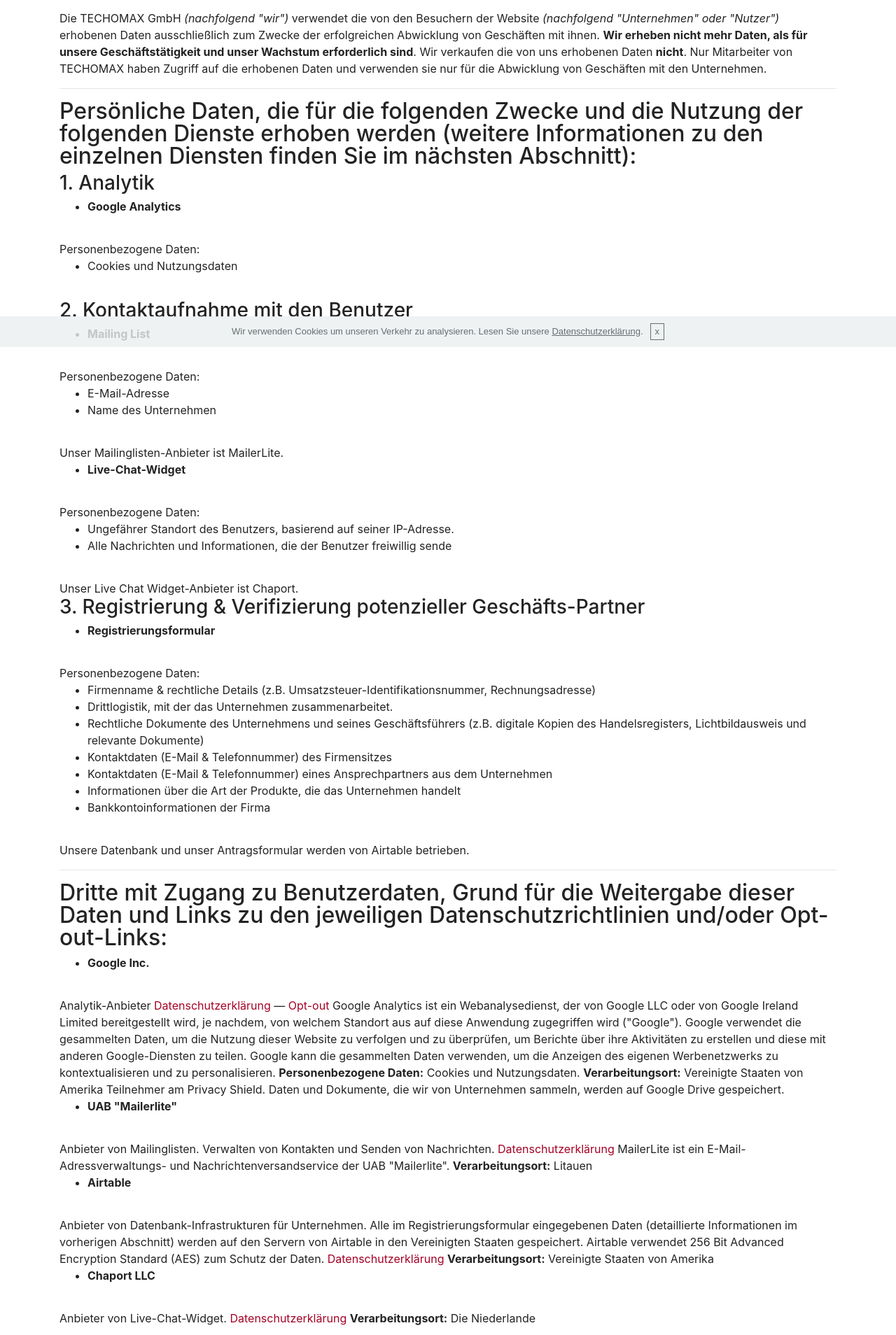
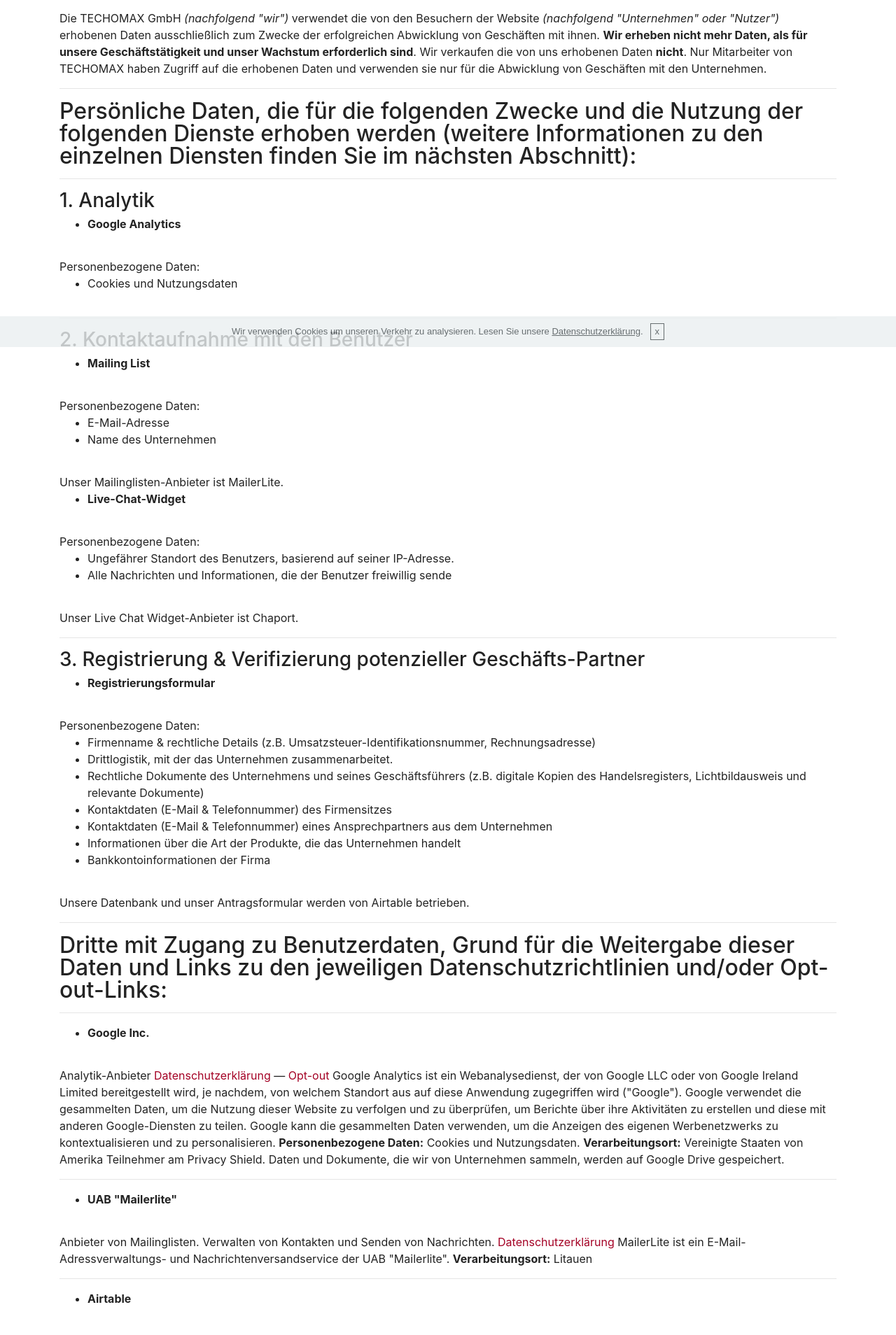
Before and after one commit to techomax/techomax.github.io, a Jekyll site: the page built from de/privacy.html, in a window 1280 px wide. Shown: the part 404-2312 px from the top of the page at 70% size. Built offline with Jekyll 4.4.1, drawn with Linux system fonts in a browser that asks for light colours; some web fonts are replaced.

Commit message:
Update privacy.html

```diff
--- a/de/privacy.html
+++ b/de/privacy.html
@@ -8,70 +8,180 @@
 
 <div class="container">
 
-<h1>Datenschutzerklärung von techomax.at - Deutsch</h1>
-<h3>Anbieter und Verantwortlicher</h3>
-<p><b>TECHOMAX GmbH</b></p>
-<p>Heiligenstädter Lände 29 / 2. OG</p>
-<p>A-1190 Wien, Österreich</p>
-<p>UID-Nr. AT U71975838</p>
-<p><b>E-Mail-Adresse des Anbieters:</b> <a href="mailto:info@techomax.at">info@techomax.at</a></p>
-<p><b>Festnummer des Anbieters:</b> +43 1 361 44 1133</p>
+<h1>
+    Datenschutzerklärung von techomax.at - Deutsch
+</h1>
+
+<h3>
+    Anbieter und Verantwortlicher
+</h3>
+
+<p>
+    <b>TECHOMAX GmbH</b>
+</p>
+
+<p>
+    Heiligenstädter Lände 29 / 2. OG
+</p>
+
+<p>
+    A-1190 Wien, Österreich
+</p>
+
+<p>
+    UID-Nr. AT U71975838
+</p>
+
+<p>
+    <b>E-Mail-Adresse des Anbieters:</b> <a href="mailto:info@techomax.at">info@techomax.at</a>
+</p>
+
+<p>
+    <b>Festnummer des Anbieters:</b> +43 1 361 44 1133
+</p>
+
 <hr>
-<p>Die TECHOMAX GmbH <i>(nachfolgend "wir")</i> verwendet die von den Besuchern der Website <i>(nachfolgend "Unternehmen" oder "Nutzer")</i> erhobenen Daten ausschließlich zum Zwecke der erfolgreichen Abwicklung von Geschäften mit ihnen. <b>Wir erheben nicht mehr Daten, als für unsere Geschäftstätigkeit und unser Wachstum erforderlich sind</b>. Wir verkaufen die von uns erhobenen Daten <b>nicht</b>. Nur Mitarbeiter von TECHOMAX haben Zugriff auf die erhobenen Daten und verwenden sie nur für die Abwicklung von Geschäften mit den Unternehmen.</p>
+
+<p>
+    Die TECHOMAX GmbH <i>(nachfolgend "wir")</i> verwendet die von den Besuchern der Website <i>(nachfolgend "Unternehmen" oder "Nutzer")</i> erhobenen Daten ausschließlich zum Zwecke der erfolgreichen Abwicklung von Geschäften mit ihnen. <b>Wir erheben nicht mehr Daten, als für unsere Geschäftstätigkeit und unser Wachstum erforderlich sind</b>. Wir verkaufen die von uns erhobenen Daten <b>nicht</b>. Nur Mitarbeiter von TECHOMAX haben Zugriff auf die erhobenen Daten und verwenden sie nur für die Abwicklung von Geschäften mit den Unternehmen.
+</p>
+
 <hr>
-<h2>Persönliche Daten, die für die folgenden Zwecke und die Nutzung der folgenden Dienste erhoben werden (weitere Informationen zu den einzelnen Diensten finden Sie im nächsten Abschnitt):</h2>
-<h3>1. Analytik</h3>
-<ul><li>	<b>Google Analytics</b>
-</li></ul>	Personenbezogene Daten:
-<ul><li>		Cookies und Nutzungsdaten
-</li></ul>
-<h3>2. Kontaktaufnahme mit den Benutzer</h3>
-<ul><li>	<b>Mailing List</b>
-</li></ul>	Personenbezogene Daten:
-<ul><li>		E-Mail-Adresse
-</li><li>		Name des Unternehmen
-</li></ul>	Unser Mailinglisten-Anbieter ist MailerLite.
-<ul><li>	<b>Live-Chat-Widget</b>
-</li></ul>	Personenbezogene Daten:
-<ul><li>		Ungefährer Standort des Benutzers, basierend auf seiner IP-Adresse.
-</li><li>		Alle Nachrichten und Informationen, die der Benutzer freiwillig sende
-</li></ul>	Unser Live Chat Widget-Anbieter ist Chaport.
 
-<h3>3. Registrierung & Verifizierung potenzieller Geschäfts-Partner</h3>
-<ul><li>	<b>Registrierungsformular</b>
-</li></ul>	Personenbezogene Daten:
-<ul><li>		Firmenname & rechtliche Details (z.B. Umsatzsteuer-Identifikationsnummer, Rechnungsadresse)
-</li><li>		Drittlogistik, mit der das Unternehmen zusammenarbeitet.
-</li><li>		Rechtliche Dokumente des Unternehmens und seines Geschäftsführers (z.B. digitale Kopien des Handelsregisters, Lichtbildausweis und relevante Dokumente)
-</li><li>		Kontaktdaten (E-Mail & Telefonnummer) des Firmensitzes
-</li><li>		Kontaktdaten (E-Mail & Telefonnummer) eines Ansprechpartners aus dem Unternehmen
-</li><li>		Informationen über die Art der Produkte, die das Unternehmen handelt
-</li><li>		Bankkontoinformationen der Firma
-</li></ul>	Unsere Datenbank und unser Antragsformular werden von Airtable betrieben.
+<h2>
+    Persönliche Daten, die für die folgenden Zwecke und die Nutzung der folgenden Dienste erhoben werden (weitere Informationen zu den einzelnen Diensten finden Sie im nächsten Abschnitt):
+</h2>
+
 <hr>
-<h2>Dritte mit Zugang zu Benutzerdaten, Grund für die Weitergabe dieser Daten und Links zu den jeweiligen Datenschutzrichtlinien und/oder Opt-out-Links:</h2>
-<ul><li><b>Google Inc.</b>
-</li></ul>Analytik-Anbieter
-<a href="https://policies.google.com/privacy?hl=de">Datenschutzerklärung</a> — <a href="https://tools.google.com/dlpage/gaoptout">Opt-out</a>
-Google Analytics ist ein Webanalysedienst, der von Google LLC oder von Google Ireland Limited bereitgestellt wird, je nachdem, von welchem Standort aus auf diese Anwendung zugegriffen wird ("Google"). Google verwendet die gesammelten Daten, um die Nutzung dieser Website zu verfolgen und zu überprüfen, um Berichte über ihre Aktivitäten zu erstellen und diese mit anderen Google-Diensten zu teilen.
-Google kann die gesammelten Daten verwenden, um die Anzeigen des eigenen Werbenetzwerks zu kontextualisieren und zu personalisieren.
-<b>Personenbezogene Daten:</b> Cookies und Nutzungsdaten.
-<b>Verarbeitungsort:</b> Vereinigte Staaten von Amerika
-Teilnehmer am Privacy Shield.
-Daten und Dokumente, die wir von Unternehmen sammeln, werden auf Google Drive gespeichert.
-<ul><li><b>UAB "Mailerlite"</b>
-</li></ul>Anbieter von Mailinglisten. Verwalten von Kontakten und Senden von Nachrichten.
-<a href="https://www.mailerlite.com/legal/privacy-policy">Datenschutzerklärung</a>
-MailerLite ist ein E-Mail-Adressverwaltungs- und Nachrichtenversandservice der UAB "Mailerlite".
-<b>Verarbeitungsort:</b> Litauen
-<ul><li><b>Airtable</b>
-</li></ul>Anbieter von Datenbank-Infrastrukturen für Unternehmen. Alle im Registrierungsformular eingegebenen Daten (detaillierte Informationen im vorherigen Abschnitt) werden auf den Servern von Airtable in den Vereinigten Staaten gespeichert. Airtable verwendet 256 Bit Advanced Encryption Standard (AES) zum Schutz der Daten.
-<a href="https://airtable.com/privacy">Datenschutzerklärung</a>
-<b>Verarbeitungsort:</b> Vereinigte Staaten von Amerika
-<ul><li><b>Chaport LLC</b>
-</li></ul>Anbieter von Live-Chat-Widget.
-<a href="https://www.chaport.com/privacy">Datenschutzerklärung</a>
-<b>Verarbeitungsort:</b> Die Niederlande
+
+<h3>
+    1. Analytik
+</h3>
+
+<ul>
+    <li>
+        <b>Google Analytics</b>
+    </li>
+</ul>
+Personenbezogene Daten:
+<ul>
+    <li>Cookies und Nutzungsdaten
+    </li>
+</ul>
+
+<hr>
+
+<h3>
+    2. Kontaktaufnahme mit den Benutzer
+</h3>
+
+<ul>
+    <li>
+        <b>Mailing List</b>
+    </li>
+</ul>
+Personenbezogene Daten:
+<ul>
+    <li>E-Mail-Adresse
+    </li>
+
+    <li>Name des Unternehmen
+    </li>
+</ul>
+Unser Mailinglisten-Anbieter ist MailerLite.
+<ul>
+    <li>
+        <b>Live-Chat-Widget</b>
+    </li>
+</ul>
+Personenbezogene Daten:
+<ul>
+    <li>Ungefährer Standort des Benutzers, basierend auf seiner IP-Adresse.
+    </li>
+
+    <li>Alle Nachrichten und Informationen, die der Benutzer freiwillig sende
+    </li>
+</ul>
+Unser Live Chat Widget-Anbieter ist Chaport.
+
+<hr>
+
+<h3>
+    3. Registrierung & Verifizierung potenzieller Geschäfts-Partner
+</h3>
+
+<ul>
+    <li>
+        <b>Registrierungsformular</b>
+    </li>
+</ul>
+Personenbezogene Daten:
+<ul>
+    <li>Firmenname & rechtliche Details (z.B. Umsatzsteuer-Identifikationsnummer, Rechnungsadresse)
+    </li>
+
+    <li>Drittlogistik, mit der das Unternehmen zusammenarbeitet.
+    </li>
+
+    <li>Rechtliche Dokumente des Unternehmens und seines Geschäftsführers (z.B. digitale Kopien des Handelsregisters, Lichtbildausweis und relevante Dokumente)
+    </li>
+
+    <li>Kontaktdaten (E-Mail & Telefonnummer) des Firmensitzes
+    </li>
+
+    <li>Kontaktdaten (E-Mail & Telefonnummer) eines Ansprechpartners aus dem Unternehmen
+    </li>
+
+    <li>Informationen über die Art der Produkte, die das Unternehmen handelt
+    </li>
+
+    <li>Bankkontoinformationen der Firma
+    </li>
+</ul>
+Unsere Datenbank und unser Antragsformular werden von Airtable betrieben.
+
+<hr>
+
+<h2>
+    Dritte mit Zugang zu Benutzerdaten, Grund für die Weitergabe dieser Daten und Links zu den jeweiligen Datenschutzrichtlinien und/oder Opt-out-Links:
+</h2>
+
+<hr>
+
+<ul>
+    <li>
+        <b>Google Inc.</b>
+    </li>
+</ul>
+Analytik-Anbieter <a href="https://policies.google.com/privacy?hl=de">Datenschutzerklärung</a> — <a href="https://tools.google.com/dlpage/gaoptout">Opt-out</a> Google Analytics ist ein Webanalysedienst, der von Google LLC oder von Google Ireland Limited bereitgestellt wird, je nachdem, von welchem Standort aus auf diese Anwendung zugegriffen wird ("Google"). Google verwendet die gesammelten Daten, um die Nutzung dieser Website zu verfolgen und zu überprüfen, um Berichte über ihre Aktivitäten zu erstellen und diese mit anderen Google-Diensten zu teilen. Google kann die gesammelten Daten verwenden, um die Anzeigen des eigenen Werbenetzwerks zu kontextualisieren und zu personalisieren. <b>Personenbezogene Daten:</b> Cookies und Nutzungsdaten. <b>Verarbeitungsort:</b> Vereinigte Staaten von Amerika Teilnehmer am Privacy Shield. Daten und Dokumente, die wir von Unternehmen sammeln, werden auf Google Drive gespeichert.
+
+<hr>
+
+<ul>
+    <li>
+        <b>UAB "Mailerlite"</b>
+    </li>
+</ul>
+Anbieter von Mailinglisten. Verwalten von Kontakten und Senden von Nachrichten. <a href="https://www.mailerlite.com/legal/privacy-policy">Datenschutzerklärung</a> MailerLite ist ein E-Mail-Adressverwaltungs- und Nachrichtenversandservice der UAB "Mailerlite". <b>Verarbeitungsort:</b> Litauen
+
+<hr>
+
+<ul>
+    <li>
+        <b>Airtable</b>
+    </li>
+</ul>
+Anbieter von Datenbank-Infrastrukturen für Unternehmen. Alle im Registrierungsformular eingegebenen Daten (detaillierte Informationen im vorherigen Abschnitt) werden auf den Servern von Airtable in den Vereinigten Staaten gespeichert. Airtable verwendet 256 Bit Advanced Encryption Standard (AES) zum Schutz der Daten. <a href="https://airtable.com/privacy">Datenschutzerklärung</a> <b>Verarbeitungsort:</b> Vereinigte Staaten von Amerika
+
+<hr>
+
+<ul>
+    <li>
+        <b>Chaport LLC</b>
+    </li>
+</ul>
+Anbieter von Live-Chat-Widget. <a href="https://www.chaport.com/privacy">Datenschutzerklärung</a> <b>Verarbeitungsort:</b> Die Niederlande
+
 <hr>
 <i>Letzte Aktualisierung: 22. März 2019</i>
 
```
